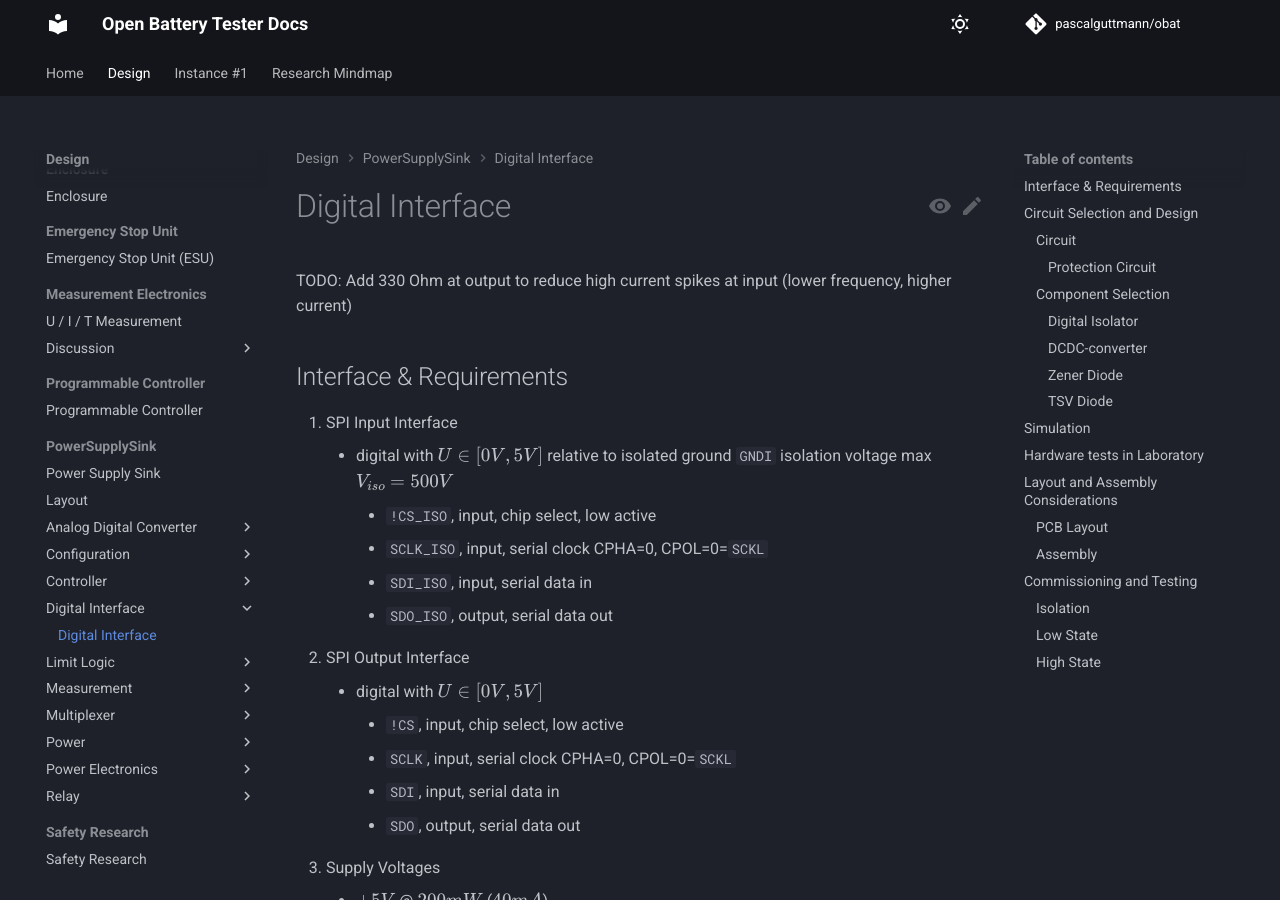
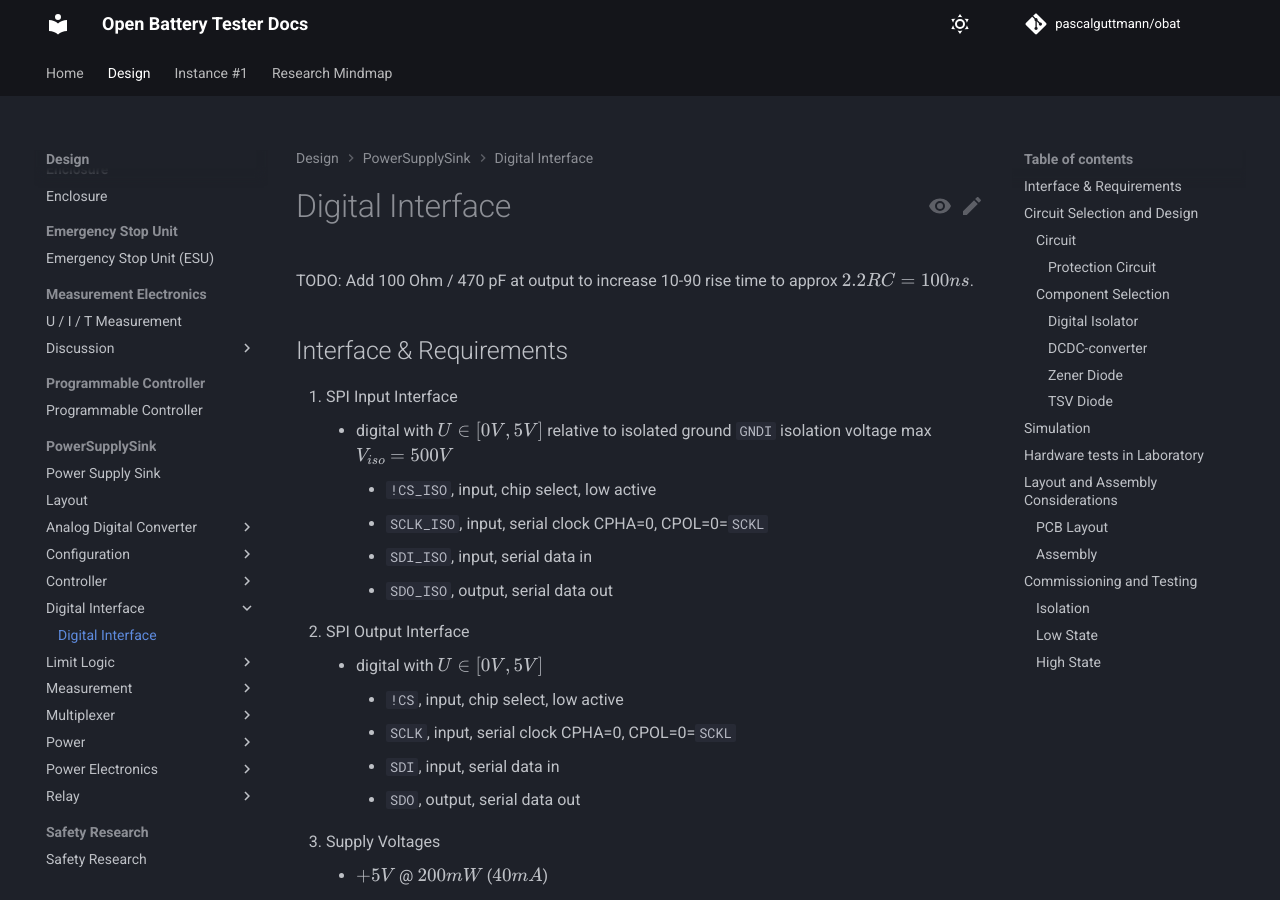
Before and after one commit to pascalguttmann/obat, an MkDocs documentation site: the page built from docs/design/pss/digital-interface/digital-interface.md, in a window 1280 px wide and 900 px high. Built offline with MkDocs 1.6.1 and Material for MkDocs 9.7.7, drawn with Linux system fonts in a browser that asks for light colours; comment, search, counter and statistics services are not loaded.

Commit message:
add todo fix rise time of digital outputs

```diff
--- a/docs/design/pss/digital-interface/digital-interface.md
+++ b/docs/design/pss/digital-interface/digital-interface.md
@@ -1,7 +1,7 @@
 # Digital Interface
 
-TODO: Add 330 Ohm at output to reduce high current spikes at input (lower
-frequency, higher current)
+TODO: Add 100 Ohm / 470 pF at output to increase 10-90 rise time to approx
+$2.2RC = 100ns$.
 
 ## Interface & Requirements
 
```
Also changed, not shown: docs/design/pss/conf/conf.md (+3 -0 lines).
